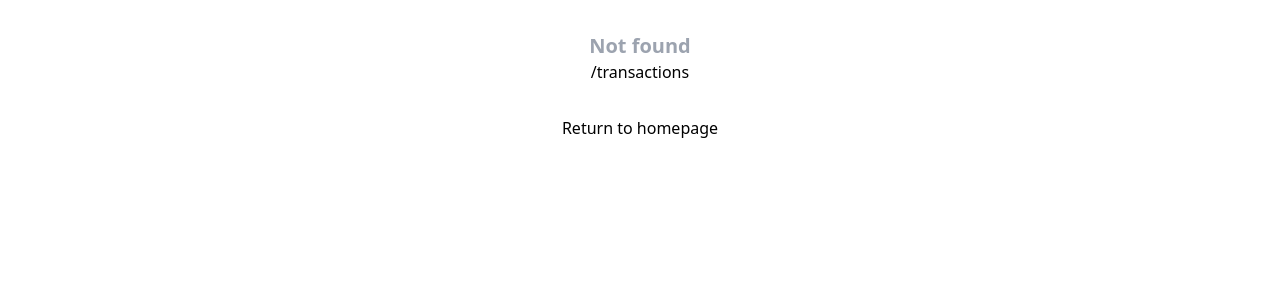
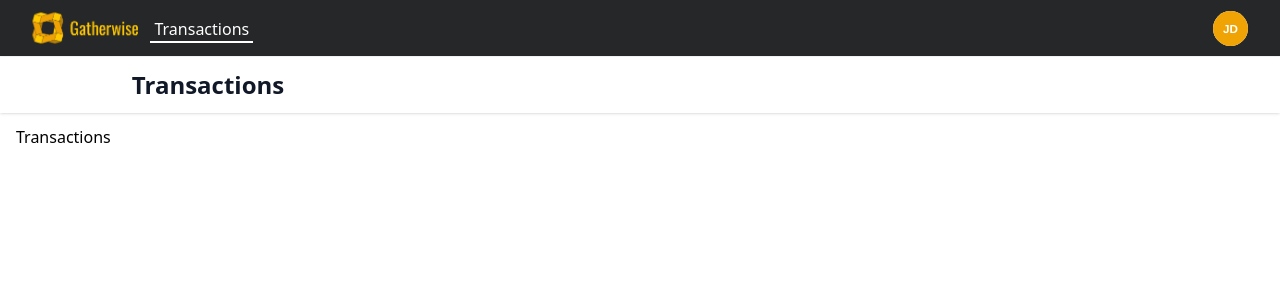
Before and after one commit to moimart1/gatherwise-ui, a React (Vite) app: page /transactions in a window 1280 px wide. Before the commit this address had no page. Shown: the top 300 px of the page. Built offline with nearby package versions, Linux system fonts and the light colour scheme.

Commit message:
Adjust color

```diff
--- a/src/components/AppBody.jsx
+++ b/src/components/AppBody.jsx
@@ -8,8 +8,8 @@ const classNames = (...classes) => {
 export default function AppBody({ children, title, subMenuMap }) {
   console.log(`[AppBody] loaded '${title}' with`, subMenuMap)
   return (
-    <div className=''>
-      <header className='bg-white shadow'>
+    <div className='bg-white'>
+      <header className='shadow'>
         <div className='grid grid-cols-3 gap-4 content-center'>
           <div className='max-w-7xl mx-auto py-3 px-4 sm:px-6 lg:px-8'>
             <h2 className='text-2xl font-bold text-gray-900'>{title}</h2>
@@ -40,8 +40,8 @@ export default function AppBody({ children, title, subMenuMap }) {
           </div>
         </div>
       </header>
-      <main>
-        <div className='max-w-7xl mx-auto py-3 sm:px-1 lg:px-2 bg-white'>
+      <main className=''>
+        <div className='max-w-7xl mx-auto py-3 sm:px-1 lg:px-2'>
           <div className='mx-auto px-4 sm:px-1 lg:px-2'>{children}</div>
         </div>
       </main>
--- a/src/components/AppFrame.jsx
+++ b/src/components/AppFrame.jsx
@@ -40,7 +40,7 @@ export default function AppFrame({
   console.log(`[AppFrame] loaded with`, menuMap)
   return (
     <>
-      <div className='min-h-full w-full' style={{ backgroundColor: '#191919' }}>
+      <div className='min-h-full w-full bg-back'>
         <Disclosure
           key='menu'
           {...{
@@ -77,8 +77,8 @@ export default function AppFrame({
                             className={({ isActive }) => {
                               return classNames(
                                 isActive
-                                  ? 'border-gray-500 text-gray-900'
-                                  : 'border-transparent text-gray-500 hover:text-gray-700 hover:border-gray-300',
+                                  ? 'border-white text-white'
+                                  : 'border-transparent text-front hover:text-gray-300 hover:border-gray-300',
                                 'inline-flex items-center px-1 pt-1 border-b-2 text-1xl'
                               )
                             }}
@@ -175,7 +175,7 @@ export default function AppFrame({
                             return classNames(
                               isActive
                                 ? 'bg-gray-100 border-gray-500 text-gray-700 text-2xl'
-                                : 'border-transparent text-gray-600 hover:bg-gray-50 hover:border-gray-300 hover:text-gray-800',
+                                : 'border-transparent text-front hover:bg-gray-50 hover:border-gray-300 hover:text-gray-800',
                               'pl-3 py-2 border-l-4 text-base font-medium'
                             )
                           }}
--- /dev/null
+++ b/src/pages/Transactions.jsx
@@ -0,0 +1,8 @@
+import React, { useContext } from 'react'
+import { LanguageContext, localize } from '../libs/localization'
+
+export default function Transactions() {
+  const lang = useContext(LanguageContext)
+
+  return <div className=''>{localize('transactions')(lang)}</div>
+}
--- a/src/routes.jsx
+++ b/src/routes.jsx
@@ -3,6 +3,7 @@ import { localize } from './libs/localization'
 import Home from './pages/Home'
 import NotFound from './pages/NotFound'
 import Settings from './pages/Settings'
+import Transactions from './pages/Transactions'
 
 const routes = ({ lang }) => [
   {
@@ -18,6 +19,13 @@ const routes = ({ lang }) => [
     element: <Settings />,
   },
   {
+    path: '/transactions',
+    menu: {
+      title: localize('transactions')(lang),
+    },
+    element: <Transactions />,
+  },
+  {
     path: '*',
     element: <NotFound />,
     isProtected: false,
--- a/tailwind.config.js
+++ b/tailwind.config.js
@@ -1,9 +1,5 @@
 module.exports = {
-  content: [
-    './src/**/*.{js,jsx,ts,tsx}',
-    './index.html',
-    './common/**/*.{js,jsx,ts,tsx}',
-  ],
+  content: ['./src/**/*.{js,jsx,ts,tsx}', './index.html'],
   theme: {
     extend: {
       fontFamily: {
@@ -17,7 +13,7 @@ module.exports = {
       },
       colors: {
         yellowgreen: {
-          // NOTE example of adding custom colour
+          // NOTE example of adding custom color
           DEFAULT: '#90ba00',
           50: '#f9fbf4',
           100: '#f4f8e8',
@@ -30,8 +26,14 @@ module.exports = {
           800: '#186e00',
           900: '#002000',
         },
+        front: {
+          DEFAULT: '#efa304',
+        },
+        back: {
+          DEFAULT: '#191919',
+        },
       },
     },
   },
-  plugins: [require('@tailwindcss/forms')], // from common/
+  plugins: [require('@tailwindcss/forms')],
 }
```
